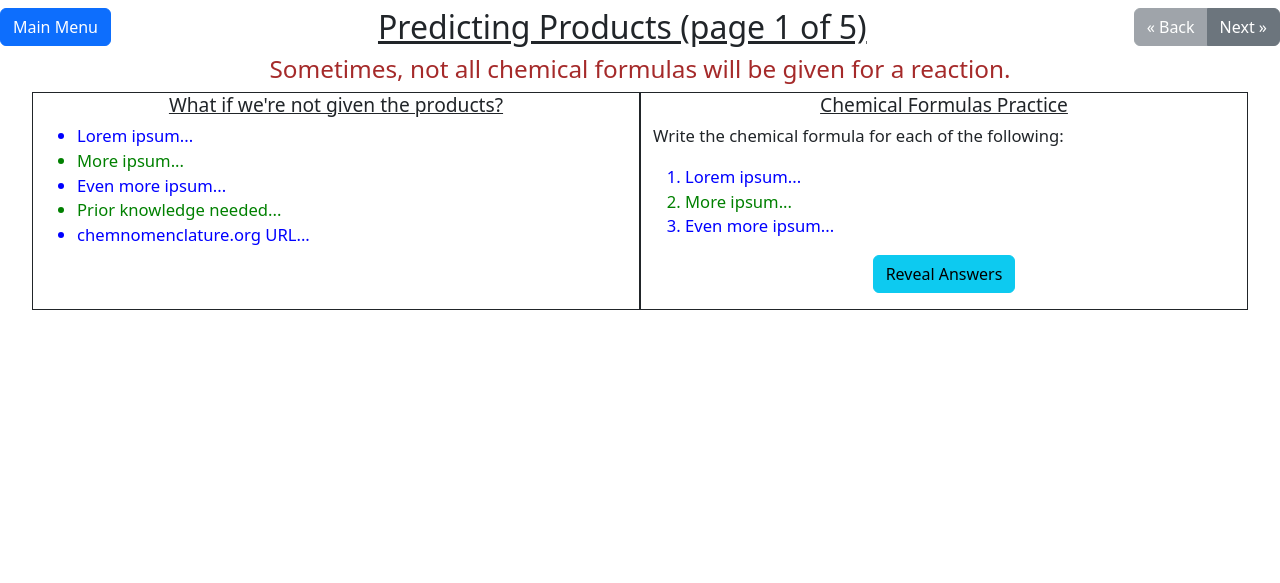
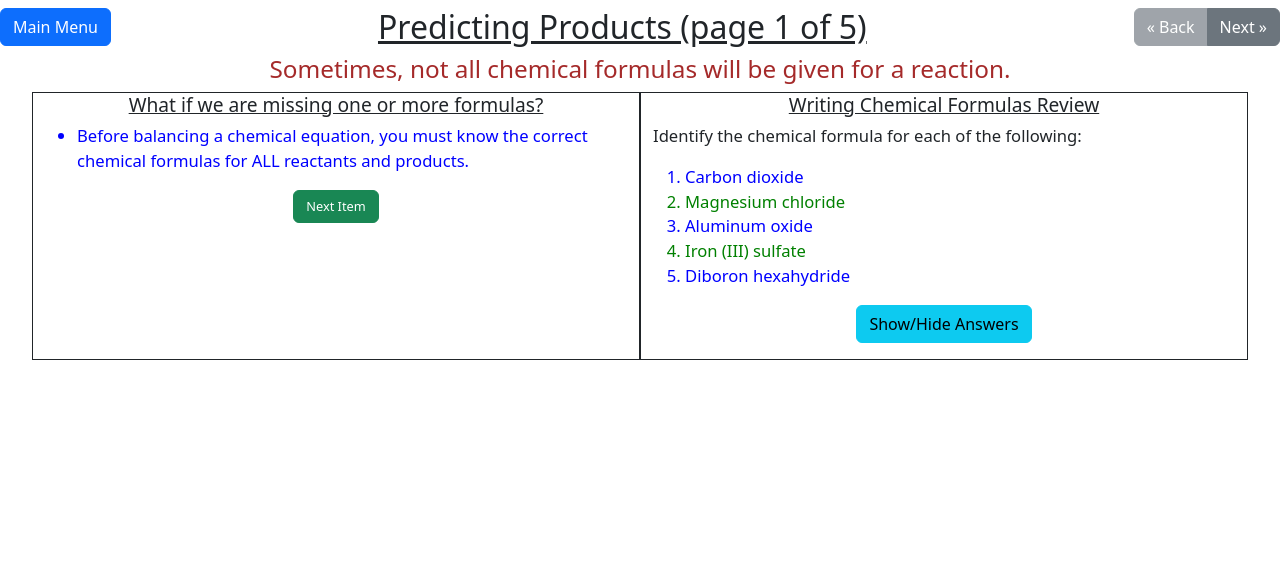
Before and after one commit to jimflores5/Balancing_practice, a Flask app: page /predict_prods/1 in a window 1280 px wide. Shown: the top 583 px of the page. Run offline with Flask 2, Linux system fonts and the light colour scheme.

Commit message:
Added text content to predicting products pages 1 & 2.

```diff
--- a/incomplete_reactions.txt
+++ b/incomplete_reactions.txt
@@ -1,7 +1,7 @@
 **remove_1_reactant
-1;Na,O2->Na2O;(4,1,2)
-2;Fe,O2->Fe2O3;(4,3,2)
-3;Fe,Cl2->FeCl3;(2, 3, 2)
+1;Fe,O2->Fe2O3;(4,3,2)
+2;Fe,Cl2->FeCl3;(2, 3, 2)
+3;K,H2O->KOH,H2;(2,2,2,1)
 **remove_all_products
 1;Mg,O2->MgO;(2,1,2)
 2;Na,Cl2->NaCl;(2,1,2)
@@ -67,6 +67,7 @@
 62;C3H6,O2->CO2,H2O;(2,9,6,6)
 63;C5H10O,O2->CO2,H2O;(1,7,5,5)
 64;C6H14,O2->CO2,H2O;(2,19,12,14)
+65;Na,O2->Na2O;(4,1,2)
 **remove_1_product
 1;H2O->H2,O2;(2,2,1)
 2;HgO->Hg,O2;(2,2,1)
--- a/predict_prods.txt
+++ b/predict_prods.txt
@@ -1,15 +1,16 @@
 **Page_1
-Lorem ipsum...
-More ipsum...
-Even more ipsum...
-Prior knowledge needed...
-chemnomenclature.org URL...
+Before balancing a chemical equation, you must know the correct chemical formulas for ALL reactants and products.
+Therefore, you must fill in any missing formulas!
+<u>To do this, you must be able to</u>:<br> - Identify the <em>type of reaction</em> that is occurring.<br> - Write a chemical formula from the name of a compound.
+Need instructions for writing chemical formulas? Open a new tab, then copy and paste the following URL into the address bar:<br> <strong>chemnomenclature.org</strong>
+Return to this page once you've mastered writing formulas from names!
 **Page_2
-Synthesis example...
-Decomposition example...
-Single replacement example...
-Double replacement example...
-Combustion example...
+Identifying the reaction type helps us predict missing formulas.
+Synthesis reactions produce a <strong>single product</strong>, so look for ONE compound on the right side of the reaction.
+Decomposition reactions start with a <strong>single reactant</strong>, so look for ONE compound on the left side of the reaction.
+Singe replacement reactions have <strong>an element and a compound</strong> on BOTH sides of the reaction. For example:<br> <strong>Mg + AgNO<sub>3</sub> -> ____ + ____</strong> shows 2 products, plus an element and a compound on the reactant side. The reaction is single replacement!
+In double replacement reactions, <strong>two ionic compounds</strong> trade cations to produce two new ionic compounds. For example:<br> <strong>Cu(NO<sub>3</sub>)<sub>2</sub> + Na<sub>2</sub>SO<sub>4</sub> -> ____ + ____</strong> shows 2 reactants and 2 products, so the reaction is neither synthesis nor decomposition.<br> Since neither reactant is an element, the reaction is not single replacement.
+Combustion reactions <strong>MUST have O<sub>2</sub></strong> as one of the reactants, and each product must contain some number of O atoms.
 **Page_3
 Lorem ipsum...
 More ipsum...
--- a/templates/predict_prods.html
+++ b/templates/predict_prods.html
@@ -7,32 +7,41 @@
             {% if page == 1 %}
                 <section class="row justify-content-center">
                     <section class="col-6 text-center border border-dark">
-                        <h3 class="frame-heading">What if we're not given the products?</h3>
-                        <ul class="frame-text text-left bullets">
+                        <h3 class="frame-heading">What if we are missing one or more formulas?</h3>
+                        <ul id="bullet_list" class="frame-text text-left bullets">
                             {% for item in bullet_points %}
-                                <li>{{item | safe}}</li>
+                                {% if bullet_points.index(item) == 0 %}
+                                    <li class>{{item | safe}}</li>
+                                {% else %}
+                                    <li class="hidden-item">{{item | safe}}</li>
+                                {% endif %}
                             {% endfor %}
                         </ul>
+                        <button id="reveal-btn" class="btn btn-success dynamic-button" onclick="revealNextItem()">Next Item</button>
                     </section>
                     <section class="col-6 text-center border border-dark">
-                        <h3 class="frame-heading">Chemical Formulas Practice</h3>
-                        <p class="frame-text">Write the chemical formula for each of the following:</p>
+                        <h3 class="frame-heading">Writing Chemical Formulas Review</h3>
+                        <p class="frame-text">Identify the chemical formula for each of the following:</p>
                         <ol class="frame-text text-left bullets">
-                            <li>Lorem ipsum...</li>
-                            <li>More ipsum...</li>
-                            <li>Even more ipsum...</li>
+                            <li>Carbon dioxide</li>
+                            <li>Magnesium chloride</li>
+                            <li>Aluminum oxide</li>
+                            <li>Iron (III) sulfate</li>
+                            <li>Diboron hexahydride</li>
                         </ol>
                         <p class="d-inline-flex gap-1">
                             <button class="btn btn-info reveal-button" type="button" data-bs-toggle="collapse" data-bs-target="#collapseExample" aria-expanded="false" aria-controls="collapseExample">
-                                Reveal Answers
+                                Show/Hide Answers
                             </button>
                         </p>
                         <div class="collapse" id="collapseExample">
                             <div class="frame-text text-left">
                                 <ol class="bullets">
-                                    <li>Answer ipsum...</li>
-                                    <li>More answer ipsum...</li>
-                                    <li>Even more answer ipsum...</li>
+                                    <li>CO<sub>2</sub></li>
+                                    <li>MgCl<sub>2</sub></li>
+                                    <li>Al<sub>2</sub>O<sub>3</sub></li>
+                                    <li>Fe<sub>2</sub>(SO<sub>4</sub>)<sub>3</sub></li>
+                                    <li>B<sub>2</sub>H<sub>6</sub></li>
                                 </ol>
                             </div>
                         </div>
@@ -42,19 +51,43 @@
                 <section class="row justify-content-center">
                     <section class="col-6 text-center border border-dark">
                         <h3 class="frame-heading">The reaction characteristics stay the same!</h3>
-                        <ul class="frame-text text-left bullets">
+                        <ul id="bullet_list" class="frame-text text-left bullets">
                             {% for item in bullet_points %}
-                                <li>{{item | safe}}</li>
+                                {% if bullet_points.index(item) == 0 %}
+                                    <li class>{{item | safe}}</li>
+                                {% else %}
+                                    <li class="hidden-item">{{item | safe}}</li>
+                                {% endif %}
                             {% endfor %}
                         </ul>
-                        <p class="frame-text">Identifying the reaction type helps us predict the formulas for the products.</p>
+                        <button id="reveal-btn" class="btn btn-success dynamic-button" onclick="revealNextItem()">Next Item</button>
                     </section>
                     <section class="col-6 text-center border border-dark">
-                        <h3 class="frame-heading">Identify the reaction type for the processes shown below.</h3>
-                        <p>Equation #1</p>
-                        <hr>
-                        <p>Equation #2</p>
-                        <p>Submit and Refresh buttons here...</p>
+                        <h3 class="frame-heading">Identify the reaction type for each option shown below.</h3>
+                        <ol class="frame-text text-left bullets">
+                            <li>NaBr + F<sub>2</sub> -> ____ + ____</li>
+                            <li>C + H<sub>2</sub>O -> ____</li>
+                            <li>Li<sub>3</sub>PO<sub>4</sub> + MgCl<sub>2</sub> -> ____ + ____</li>
+                            <li>____ -> ____ + ____ + ____</li>
+                            <li>____ + O<sub>2</sub> -> Fe<sub>2</sub>O<sub>3</sub></li>
+                        </ol>
+                        <p class="d-inline-flex gap-1">
+                            <button class="btn btn-info reveal-button" type="button" data-bs-toggle="collapse" data-bs-target="#collapseExample" aria-expanded="false" aria-controls="collapseExample">
+                                Show/Hide Answers
+                            </button>
+                        </p>
+                        <div class="collapse" id="collapseExample">
+                            <h3 class="frame-heading">The reaction types are:</h3>
+                            <div class="frame-text text-left">
+                                <ol class="bullets">
+                                    <li>Single replacement</li>
+                                    <li>Synthesis</li>
+                                    <li>Double replacement</li>
+                                    <li>Decomposition</li>
+                                    <li>Combustion AND Synthesis<br> (Sometimes more than one reaction type works!)</li>
+                                </ol>
+                            </div>
+                        </div>
                     </section>
                 </section>
             {% elif page == 3%}
@@ -74,11 +107,26 @@
                     </section>
                     <section class="col-6 text-center border border-dark">
                         <h3 class="frame-heading">Practice</h3>
-                        <ol class="frame-text text-left bullets">
+                        <ol class="frame-text text-left bullets">Predict the missing products for the reactions below:
                             {% for item in bullet_points %}
                                 <li>{{item | safe}}</li>
                             {% endfor %}
                         </ol>
+                        <p class="d-inline-flex gap-1">
+                            <button class="btn btn-info reveal-button" type="button" data-bs-toggle="collapse" data-bs-target="#collapseExample" aria-expanded="false" aria-controls="collapseExample">
+                                Show/Hide Answers
+                            </button>
+                        </p>
+                        <div class="collapse" id="collapseExample">
+                            <h3 class="frame-heading">The products are:</h3>
+                            <div class="frame-text text-left">
+                                <ol class="bullets">
+                                    <li>Answer dolor...</li>
+                                    <li>Second dolor...</li>
+                                    <li>Third dolor...</li>
+                                </ol>
+                            </div>
+                        </div>
                     </section>
                 </section>
             {% elif page == 4 %}
```
